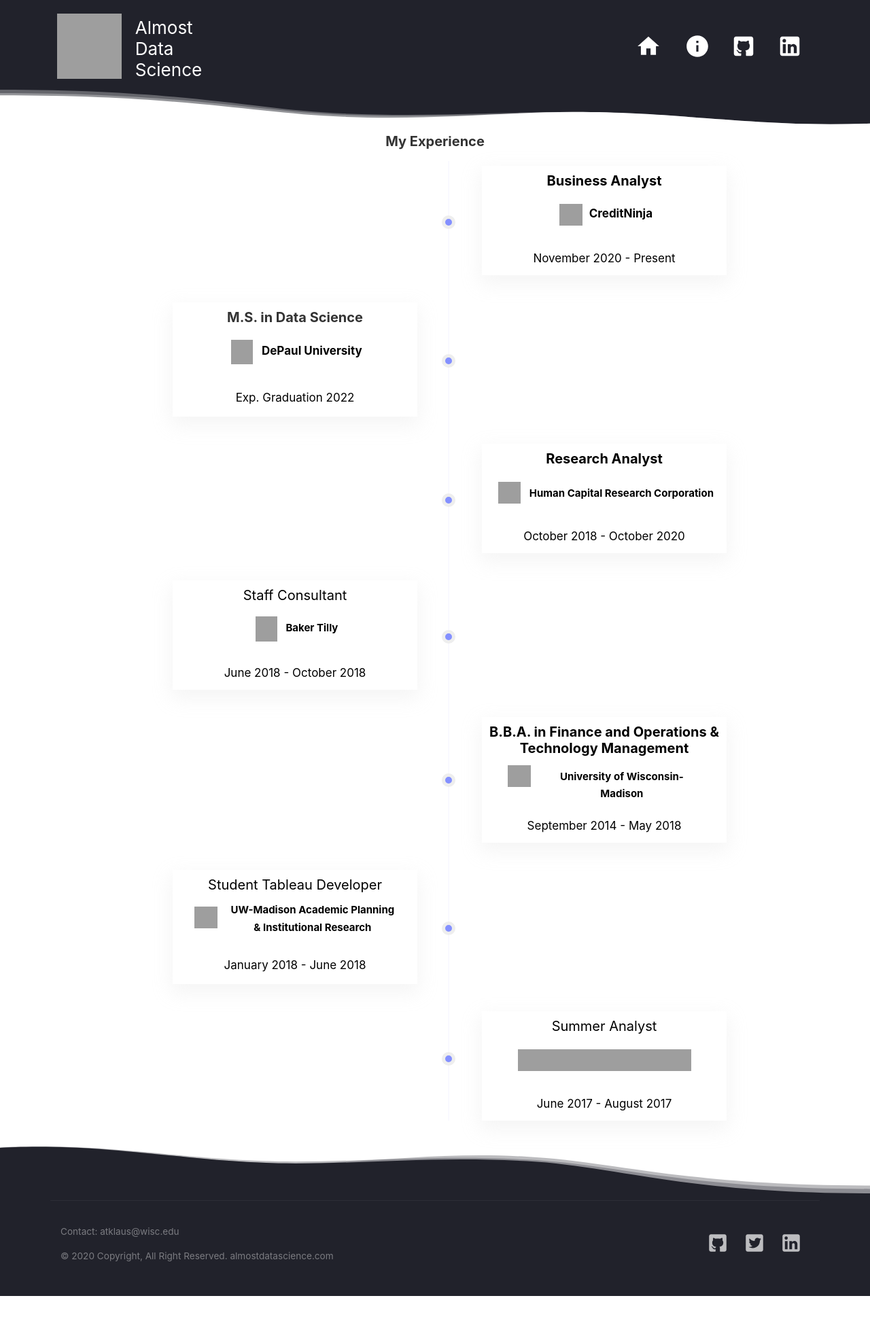
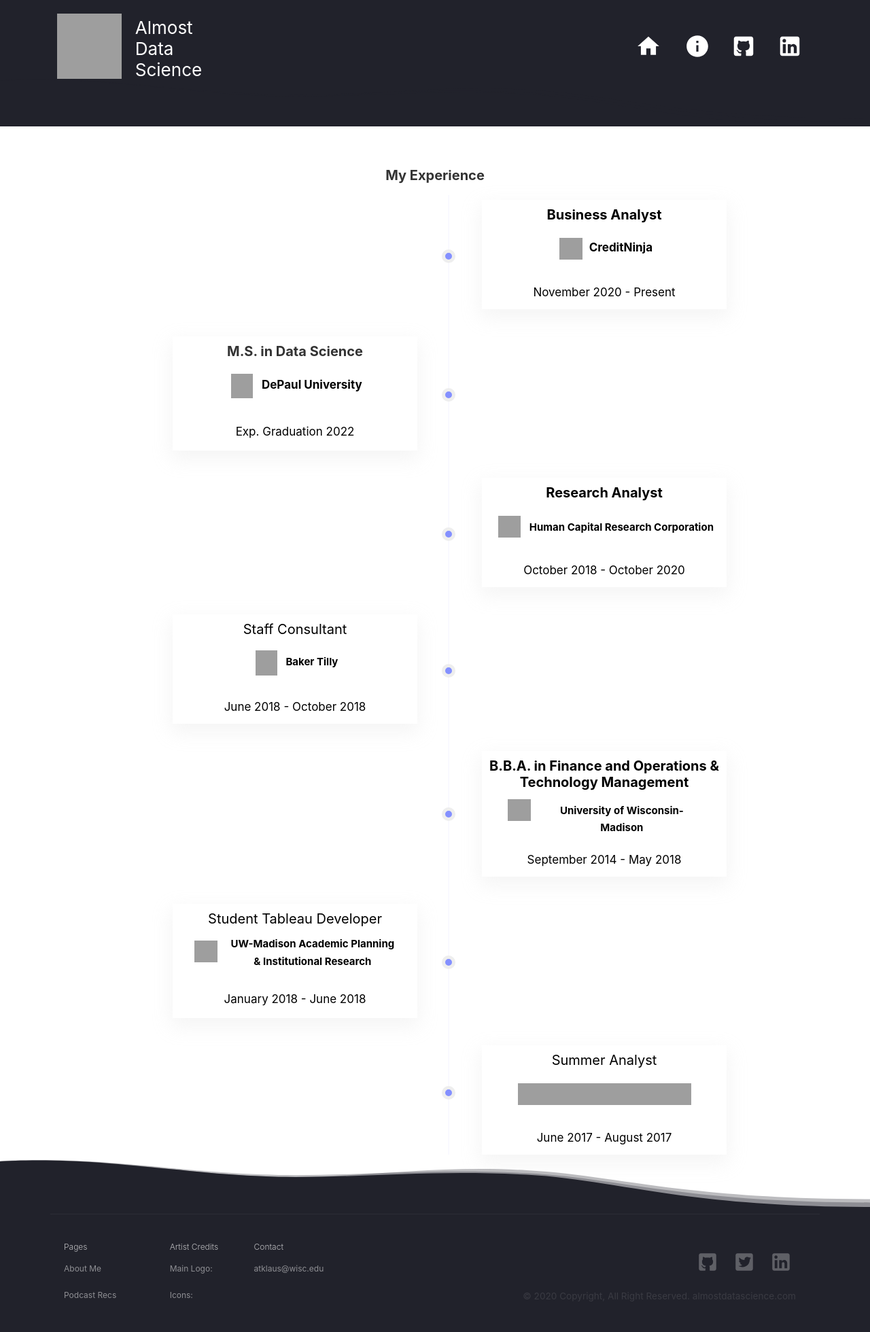
Before and after one commit to atklaus/streamlit-portfolio, a Flask app: page /about in a window 1280 px wide. Shown: the whole page at 68% size. Before the commit the page ends 1907 px from the top, so only its background shows below. Run offline with Flask 3, Linux system fonts and the light colour scheme; some libraries are stand-ins or nearby versions; grey boxes are pictures that could not be loaded.

Commit message:
update footer

```diff
--- a/application/static/css/about.css
+++ b/application/static/css/about.css
@@ -152,7 +167,7 @@
   }
 
   #ijuo8g {
-    padding: 0 0 0 0;
+    padding: 10 0 0 0;
     background-color: #ffffff;
   }
 
--- a/application/static/css/base.css
+++ b/application/static/css/base.css
@@ -1534,3 +1534,180 @@
       animation-timing-function: cubic-bezier(.175,.885,.32,1);
     }
   }
+
+  #itbqe{
+    font-size:12px;
+    padding:0 0 0 0;
+  }
+  #ivi361{
+    0:[;
+    1:o;
+    2:b;
+    3:j;
+    4:e;
+    5:c;
+    6:t;
+    7: ;
+    8:O;
+    9:b;
+    10:j;
+    11:e;
+    12:c;
+    13:t;
+    14:];
+    height:1px;
+    margin:10px 10px 10px 10px;
+    background-color:rgba(255,255,255,0.05);
+  }
+  #infzsb{
+    align-items:center;
+  }
+  #itpjjh{
+    opacity:0.7;
+    justify-content:flex-end;
+  }
+  .footer-column{
+    flex:0 1 auto;
+    max-width:200px;
+  }
+  .footer-title{
+    margin:0 0 10px 0;
+    font-weight:300;
+    opacity:1;
+    color: white;
+  }
+  .footer-link{
+    color:white;
+    width:100%;
+  }
+  .footer-link:hover{
+    opacity:0.9;
+  }
+  #i104le{
+    color:white;
+    padding:7px 5px 7px 0;
+    margin:0 0 10px 0;
+  }
+  #iq460j{
+    color:white;
+    padding:7px 5px 7px 0;
+    margin:0 0 10px 0;
+  }
+  #ifmeek{
+    color:white;
+    padding:7px 5px 7px 0;
+    margin:0 0 10px 0;
+  }
+  #i0a0b5{
+    color:white;
+    padding:7px 5px 7px 0;
+    margin:0 0 10px 0;
+  }
+  #i4a6eg{
+    margin:0 0 0 auto;
+  }
+  #isxhjm{
+    padding:7px 5px 7px 0;
+    margin:0 0 10px 0;
+    color:#ffffff;
+  }
+  #i0bvnn{
+    opacity:1;
+    align-self:flex-end;
+    flex-basis:1%;
+  }
+  #ii2har{
+    justify-content:flex-end;
+    min-height:auto;
+    padding:0 10px 0 0;
+  }
+  #ivyzt7{
+    flex:0 1 auto;
+    align-self:flex-end;
+    color:#ffffff;
+  }
+  #ih74bg{
+    color:#ffffff;
+  }
+  .footer-social-link:hover{
+    background-color:rgb(133, 196, 187);
+  }
+  #iejtb{
+    width:34px;
+    height:34px;
+  }
+  #i3s2ua{
+    flex:0 1 auto;
+    align-self:flex-end;
+    color: white;
+  }
+  #i35zto{
+    width:34px;
+    height:34px;
+  }
+  #i3im0b{
+    flex:0 1 auto;
+    align-self:flex-end;
+    color: white
+  }
+  #i54mfi{
+    width:34px;
+    height:34px;
+  }
+  #ivhu0g{
+    justify-content:flex-end;
+    padding:0 0 0 0;
+    min-height:auto;
+  }
+  #iw1ity{
+    flex:0 1 auto;
+    align-self:flex-end;
+    padding:5px 5px 5px 5px;
+    opacity:0.4;
+  }
+  #iexxr{
+    font-size:0.85rem;
+    color: white;
+  }
+  @media (max-width: 768px){
+    #itpjjh{
+      justify-content:center;
+    }
+    .footer-column{
+      max-width:100%;
+      flex-basis:50%;
+      margin:0 0 40px 0;
+    }
+    .footer-column{
+      max-width:100%;
+      flex-basis:50%;
+      margin:0 0 40px 0;
+    }
+    #ikeiog{
+      max-width:50%;
+    }
+    #i4a6eg{
+      margin:0 0 0 0;
+      max-width:50%;
+    }
+    #i0bvnn{
+      order:2;
+      text-align:center;
+    }
+  }
+  @media (max-width: 375px){
+    .footer-column{
+      max-width:100%;
+      flex-basis:100%;
+    }
+    .footer-column{
+      max-width:100%;
+      flex-basis:100%;
+    }
+    #ikeiog{
+      max-width:100%;
+    }
+    #i4a6eg{
+      max-width:100%;
+    }
+  }
--- a/application/templates/about.html
+++ b/application/templates/about.html
@@ -187,12 +187,12 @@
   </section>
   <div id="ig35hg">
   </div>
-  <section id="iva9i" class="gpd-section">
-  </section>
   <style>html {
     scroll-behavior: smooth;
     }
+
   </style>
+
 
       <style>
         a.page-brand-badge {
--- a/application/templates/includes/footer.html
+++ b/application/templates/includes/footer.html
@@ -1,55 +1,64 @@
+
 <div id="i7r0vq" class="gpd-shape-divider gpd-shape-divider--fl-v-h">
     <svg class="gpd-shape-divider-inv" preserveAspectRatio="none" viewBox="0 0 240 24">
-      <path fill-opacity=".3" d="M240 0H0v23.5c4.3.5 15.5 1.2 30.2-.9 20.1-2.8 32.1-6.2 51.3-6.3 20 0 39 3.4 63.8 1 24.8-2.2 42.9-15 94.7-15"/>
-      <path fill-opacity=".3" d="M240 0H0v23.4c4.3.4 15.5 1.2 30.2-1 20.1-3.1 32.1-6.9 51.3-7 20 0 39 6 63.8 3.4C170 16.3 188.2 4 240 4"/>
-      <path d="M0 23.3c4.3.5 15.5 1.3 30.2-1 20.1-3 32.1-6.8 51.3-7 20 0 39 3.8 63.8 1.2C170 14 188.2 0 240 0H0v23.3z"/>
+        <path fill-opacity=".3" d="M240 0H0v23.5c4.3.5 15.5 1.2 30.2-.9 20.1-2.8 32.1-6.2 51.3-6.3 20 0 39 3.4 63.8 1 24.8-2.2 42.9-15 94.7-15"/>
+        <path fill-opacity=".3" d="M240 0H0v23.4c4.3.4 15.5 1.2 30.2-1 20.1-3.1 32.1-6.9 51.3-7 20 0 39 6 63.8 3.4C170 16.3 188.2 4 240 4"/>
+        <path d="M0 23.3c4.3.5 15.5 1.3 30.2-1 20.1-3 32.1-6.8 51.3-7 20 0 39 3.8 63.8 1.2C170 14 188.2 0 240 0H0v23.3z"/>
     </svg>
-  </div>
-  <section id="im0u3g" class="gpd-section main-footer">
-    <div id="iobnhd" class="gpd-container">
-      <div id="ivi361">
-      </div>
-      <div id="infzsb" class="gdp-row">
-        <div id="i0bvnn" class="cell">
-          <div id="ird0zk" class="gpd-text">Contact: atklaus@wisc.edu
+    </div>
+
+<div class="gpd-container" id="itbqe" data-gjs-type="container">
+    <div id="ivi361" data-gjs-type="divider" data-gjs-style="[object Object]">
+    </div>
+    <div id="infzsb" class="gdp-row" data-gjs-type="grid-row">
+      <div class="cell" data-gjs-type="grid-item">
+        <div id="itpjjh" class="gdp-row" data-gjs-type="grid-row">
+          <div class="cell footer-column" data-gjs-type="grid-item">
+            <h4 class="footer-title" data-gjs-type="header">Pages
+            </h4>
+            <a id="i104le" href="" class="gpd-link footer-link" data-gjs-type="link">About Me</a>
+            <a id="iq460j" class="gpd-link footer-link" data-gjs-type="link" data-gjs-view="">Podcast Recs</a>
           </div>
-          <div id="iexxr" class="gpd-text">© 2020 Copyright, All Right Reserved. almostdatascience.com
+          <div id="ikeiog" class="cell footer-column" data-gjs-type="grid-item" data-gjs-view="">
+            <h4 class="footer-title" data-gjs-type="header" data-gjs-view="">Artist Credits
+            </h4>
+            <a id="ifmeek" class="gpd-link footer-link" data-gjs-type="link" data-gjs-view="">Main Logo:&nbsp;</a>
+            <a id="i0a0b5" class="gpd-link footer-link" data-gjs-type="link" data-gjs-view="">Icons:</a>
           </div>
-        </div>
-        <div id="ik868z" class="cell">
-          <div id="itpjjh" class="gdp-row">
-            <div id="ivyzt7" class="cell">
-              <a id="ih74bg" href="https://github.com/atklaus?tab=repositories" target="_blank" class="gpd-link-box footer-social-link">
-                <span id="iejtb" class="gpd-icon">
-                  <svg xmlns="http://www.w3.org/2000/svg" viewBox="0 0 24 24">
-                    <path d="M5 3h14c1.1 0 2 .9 2 2v14c0 1.1-.9 2-2 2h-4.44c-.32-.07-.33-.68-.33-.89l.01-2.47c0-.84-.29-1.39-.61-1.67 2.01-.22 4.11-.97 4.11-4.44 0-.98-.35-1.79-.92-2.42.09-.22.4-1.14-.09-2.38 0 0-.76-.23-2.48.93-.72-.2-1.48-.3-2.25-.31-.76.01-1.54.11-2.25.31-1.72-1.16-2.48-.93-2.48-.93-.49 1.24-.18 2.16-.09 2.38-.57.63-.92 1.44-.92 2.42 0 3.47 2.1 4.22 4.1 4.47-.26.2-.49.6-.57 1.18-.52.23-1.82.63-2.62-.75 0 0-.48-.86-1.38-.93 0 0-.88 0-.06.55 0 0 .59.28 1 1.32 0 0 .52 1.75 3.03 1.21l.01 1.53c0 .21-.02.82-.34.89H5c-1.1 0-2-.9-2-2V5c0-1.1.9-2 2-2z">
-                    </path>
-                  </svg>
-                </span>
-              </a>
+          <div id="i4a6eg" class="cell footer-column" data-gjs-type="grid-item" data-gjs-view="">
+            <h4 class="footer-title" data-gjs-type="header" data-gjs-view="">Contact
+            </h4>
+            <a id="isxhjm" href="" class="gpd-link footer-link" data-gjs-type="link" data-gjs-view="">atklaus@wisc.edu</a>
+          </div>
+          <div id="i0bvnn" class="cell" data-gjs-type="grid-item">
+            <div class="gdp-row" id="ii2har" data-gjs-type="grid-row">
+              <div id="ivyzt7" class="cell" data-gjs-type="grid-item">
+                <a id="ih74bg" href="" target="_blank" class="gpd-link-box footer-social-link" data-gjs-type="link-box"><span id="iejtb" class="gpd-icon" data-gjs-type="icon-v2" data-gjs-view=""><svg xmlns="http://www.w3.org/2000/svg" viewBox="0 0 24 24" data-gjs-type="svg" data-gjs-view="">
+                  <path d="M5 3h14c1.1 0 2 .9 2 2v14c0 1.1-.9 2-2 2h-4.44c-.32-.07-.33-.68-.33-.89l.01-2.47c0-.84-.29-1.39-.61-1.67 2.01-.22 4.11-.97 4.11-4.44 0-.98-.35-1.79-.92-2.42.09-.22.4-1.14-.09-2.38 0 0-.76-.23-2.48.93-.72-.2-1.48-.3-2.25-.31-.76.01-1.54.11-2.25.31-1.72-1.16-2.48-.93-2.48-.93-.49 1.24-.18 2.16-.09 2.38-.57.63-.92 1.44-.92 2.42 0 3.47 2.1 4.22 4.1 4.47-.26.2-.49.6-.57 1.18-.52.23-1.82.63-2.62-.75 0 0-.48-.86-1.38-.93 0 0-.88 0-.06.55 0 0 .59.28 1 1.32 0 0 .52 1.75 3.03 1.21l.01 1.53c0 .21-.02.82-.34.89H5c-1.1 0-2-.9-2-2V5c0-1.1.9-2 2-2z" data-gjs-type="svg-in" data-gjs-view="">
+                  </path>
+                  </svg></span></a>
+              </div>
+              <div id="i3s2ua" class="cell" data-gjs-type="grid-item" data-gjs-view="">
+                <a href="" target="_blank" class="gpd-link-box footer-social-link" data-gjs-type="link-box" data-gjs-view=""><span id="i35zto" class="gpd-icon" data-gjs-type="icon-v2" data-gjs-view=""><svg xmlns="http://www.w3.org/2000/svg" viewBox="0 0 24 24" data-gjs-type="svg">
+                  <path d="M5 3h14c1.1 0 2 .9 2 2v14c0 1.1-.9 2-2 2H5c-1.1 0-2-.9-2-2V5c0-1.1.9-2 2-2m12.71 6.33c.48-.4 1.04-.88 1.29-1.41-.41.21-.9.34-1.44.41.5-.36.91-.83 1.12-1.47-.52.28-1.05.52-1.71.64-1.55-1.87-5.26-.35-4.6 2.45-2.61-.16-4.2-1.34-5.52-2.79-.75 1.22-.1 3.07.79 3.58-.46-.03-.81-.17-1.14-.33.04 1.54.89 2.28 2.08 2.68-.36.07-.76.09-1.14.03.37 1.07 1.14 1.74 2.46 1.88-.9.76-2.56 1.29-3.9 1.08 1.15.73 2.46 1.31 4.28 1.23 4.41-.2 7.36-3.36 7.43-7.98z" data-gjs-type="svg-in">
+                  </path>
+                  </svg></span></a>
+              </div>
+              <div id="i3im0b" class="cell" data-gjs-type="grid-item" data-gjs-view="">
+                <a href="" target="_blank" class="gpd-link-box footer-social-link" data-gjs-type="link-box" data-gjs-view=""><span id="i54mfi" class="gpd-icon" data-gjs-type="icon-v2" data-gjs-view=""><svg xmlns="http://www.w3.org/2000/svg" viewBox="0 0 24 24" data-gjs-type="svg">
+                  <path d="M19 3c1.1 0 2 .9 2 2v14c0 1.1-.9 2-2 2H5c-1.1 0-2-.9-2-2V5c0-1.1.9-2 2-2h14m-.5 15.5v-5.3c0-1.8-1.46-3.26-3.26-3.26-.85 0-1.84.52-2.32 1.3v-1.11h-2.79v8.37h2.79v-4.93c0-.77.62-1.4 1.39-1.4.77 0 1.4.63 1.4 1.4v4.93h2.79M6.88 8.56a1.686 1.686 0 0 0 0-3.37c-.93 0-1.69.76-1.69 1.69 0 .93.76 1.68 1.69 1.68m1.39 9.94v-8.37H5.5v8.37h2.77z" data-gjs-type="svg-in">
+                  </path>
+                  </svg></span></a>
+              </div>
             </div>
-            <div id="i3s2ua" class="cell">
-              <a href="https://twitter.com/SantaKlaus_1" target="_blank" id="iz3cx" class="gpd-link-box footer-social-link">
-                <span id="i35zto" class="gpd-icon">
-                  <svg xmlns="http://www.w3.org/2000/svg" viewBox="0 0 24 24">
-                    <path d="M5 3h14c1.1 0 2 .9 2 2v14c0 1.1-.9 2-2 2H5c-1.1 0-2-.9-2-2V5c0-1.1.9-2 2-2m12.71 6.33c.48-.4 1.04-.88 1.29-1.41-.41.21-.9.34-1.44.41.5-.36.91-.83 1.12-1.47-.52.28-1.05.52-1.71.64-1.55-1.87-5.26-.35-4.6 2.45-2.61-.16-4.2-1.34-5.52-2.79-.75 1.22-.1 3.07.79 3.58-.46-.03-.81-.17-1.14-.33.04 1.54.89 2.28 2.08 2.68-.36.07-.76.09-1.14.03.37 1.07 1.14 1.74 2.46 1.88-.9.76-2.56 1.29-3.9 1.08 1.15.73 2.46 1.31 4.28 1.23 4.41-.2 7.36-3.36 7.43-7.98z">
-                    </path>
-                  </svg>
-                </span>
-              </a>
-            </div>
-            <div id="i3im0b" class="cell">
-              <a href="https://www.linkedin.com/in/adam-klaus/" target="_blank" id="ibs7j" class="gpd-link-box footer-social-link">
-                <span id="i54mfi" class="gpd-icon">
-                  <svg xmlns="http://www.w3.org/2000/svg" viewBox="0 0 24 24">
-                    <path d="M19 3c1.1 0 2 .9 2 2v14c0 1.1-.9 2-2 2H5c-1.1 0-2-.9-2-2V5c0-1.1.9-2 2-2h14m-.5 15.5v-5.3c0-1.8-1.46-3.26-3.26-3.26-.85 0-1.84.52-2.32 1.3v-1.11h-2.79v8.37h2.79v-4.93c0-.77.62-1.4 1.39-1.4.77 0 1.4.63 1.4 1.4v4.93h2.79M6.88 8.56a1.686 1.686 0 0 0 0-3.37c-.93 0-1.69.76-1.69 1.69 0 .93.76 1.68 1.69 1.68m1.39 9.94v-8.37H5.5v8.37h2.77z">
-                    </path>
-                  </svg>
-                </span>
-              </a>
+            <div class="gdp-row" id="ivhu0g" data-gjs-type="grid-row" data-gjs-view="">
+              <div class="cell" id="iw1ity" data-gjs-type="grid-item" data-gjs-view="">
+                <div id="iexxr" class="gpd-text" data-gjs-type="text" data-gjs-view="">© 2020 Copyright, All Right Reserved. almostdatascience.com
+                </div>
+              </div>
             </div>
           </div>
         </div>
       </div>
     </div>
-  </section>
+  </div>
--- a/application/templates/includes/nav.html
+++ b/application/templates/includes/nav.html
@@ -60,10 +60,11 @@
   </div>
   <section id="itf5s" class="gpd-section">
 </section>
-<div id="i7qq5v" class="gpd-shape-divider gpd-shape-divider--fl-v-h">
-  <svg preserveAspectRatio="none" viewBox="0 0 240 24">
-    <path fill-opacity=".3" d="M240 24V0c-51.8 0-69.9 13.2-94.7 15.6-24.7 2.4-43.9-1.2-63.8-1-19.1 0-31.2 3.6-51.3 6.5A126 126 0 010 22V24h240z"/>
-    <path fill-opacity=".3" d="M240 24V2.2c-51.8 0-69.9 12-94.7 14.2-24.7 2.1-43.9-1.1-63.8-1-19.1 0-31.2 3.3-51.3 6-14.6 1.8-25.9 1.2-30.2.8V24h240z"/>
-    <path d="M240 24V3.7c-51.8 0-69.9 11.7-94.7 14-24.7 2.4-43.9-3.2-63.8-3.1-19.1 0-31.2 3.6-51.3 6.5a128 128 0 01-30.2 1V24h240z"/>
-  </svg>
-</div>
+
+<div id="i7r0vq" class="gpd-shape-divider gpd-shape-divider--fl-v-h">
+    <svg class="gpd-shape-divider-inv" preserveAspectRatio="none" viewBox="0 0 240 24">
+      <path fill-opacity=".3" d="M240 0H0v23.5c4.3.5 15.5 1.2 30.2-.9 20.1-2.8 32.1-6.2 51.3-6.3 20 0 39 3.4 63.8 1 24.8-2.2 42.9-15 94.7-15"/>
+      <path fill-opacity=".3" d="M240 0H0v23.4c4.3.4 15.5 1.2 30.2-1 20.1-3.1 32.1-6.9 51.3-7 20 0 39 6 63.8 3.4C170 16.3 188.2 4 240 4"/>
+      <path d="M0 23.3c4.3.5 15.5 1.3 30.2-1 20.1-3 32.1-6.8 51.3-7 20 0 39 3.8 63.8 1.2C170 14 188.2 0 240 0H0v23.3z"/>
+    </svg>
+  </div>
```
Also changed, not shown: other parts of application/static/css/about.css (+19 -4 lines), application/templates/index.html (+0 -7 lines).
